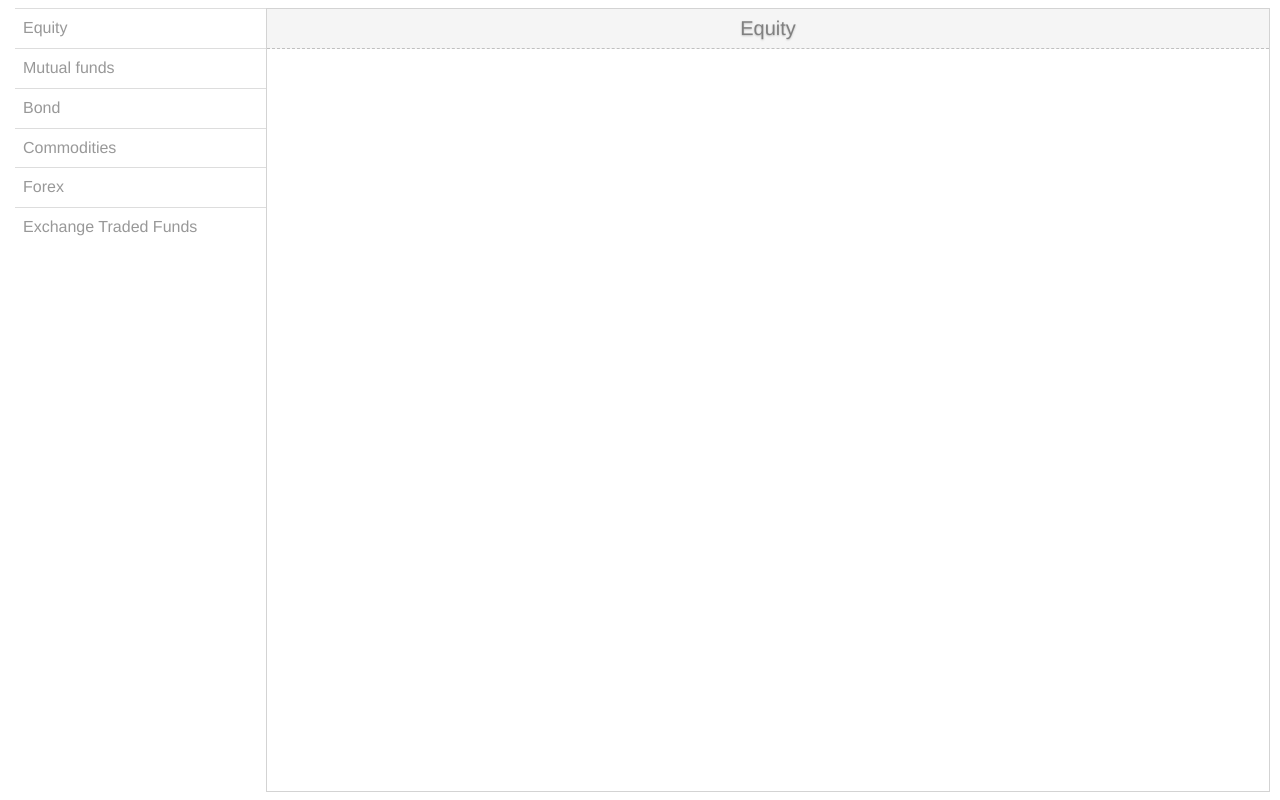
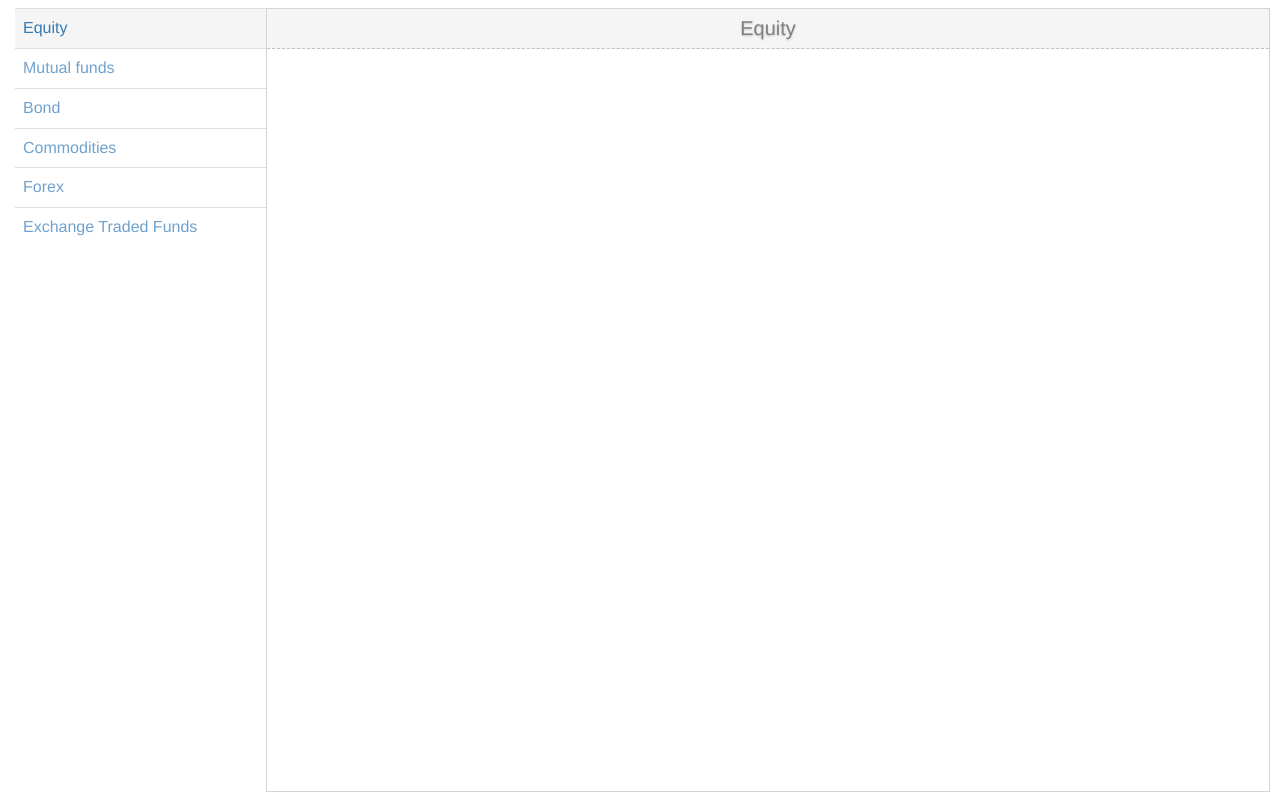
Before and after one commit to rover10/MarketReader, a plain HTML site: page index.html in a window 1280 px wide. Drawn offline with Linux system fonts and the light colour scheme.

Commit message:
Adding updated files

```diff
--- a/index.html
+++ b/index.html
@@ -14,7 +14,7 @@
             <div  class="container">
                     <table  class="table table-hover">
                         <tbody >
-                            <tr ng-repeat="x in secClass"><td ng-click=fun(x)><span>{{x}}</span></td></tr>
+                            <tr ng-repeat="x in secClass"><td ng-click=fun(x) class ="{{ x == secTitle && 'active' || 'passive' }}"><span><a href="#">{{x}}</a></span></td></tr>
                         </tbody>
                     </table>
             </div>
--- a/style/marketReader.css
+++ b/style/marketReader.css
@@ -30,7 +30,7 @@ td{
     -webkit-transition-duration: 1s;
     transition-property: opacity;
     transition-duration: 1s;
-    opacity:.5;
+    opacity:.7;
 }
 td:hover {
     opacity: 1;
@@ -74,3 +74,15 @@ td:hover {
     font-size:20px;
 
 }
+
+.active{
+    //background-color: red !important;
+    //color:red;
+    opacity: 1;
+}
+
+.passive{
+    //background-color: white;
+       //color:green;
+
+}
```
